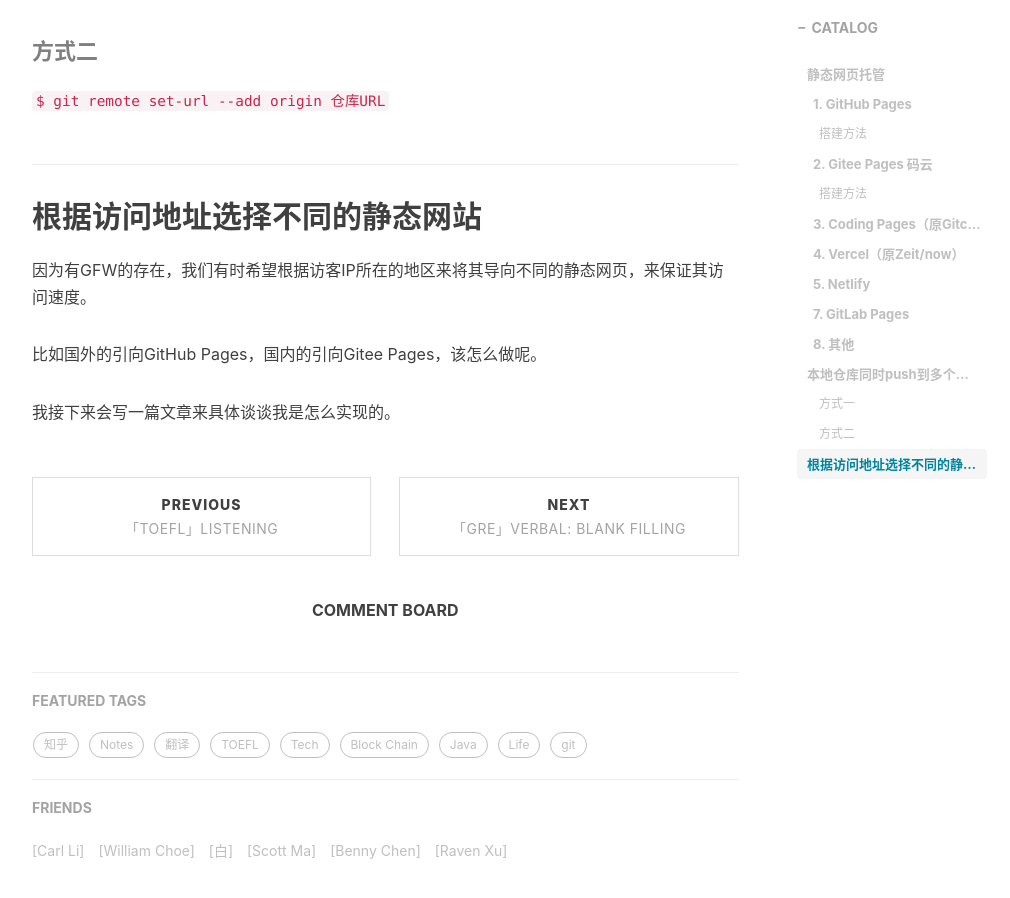
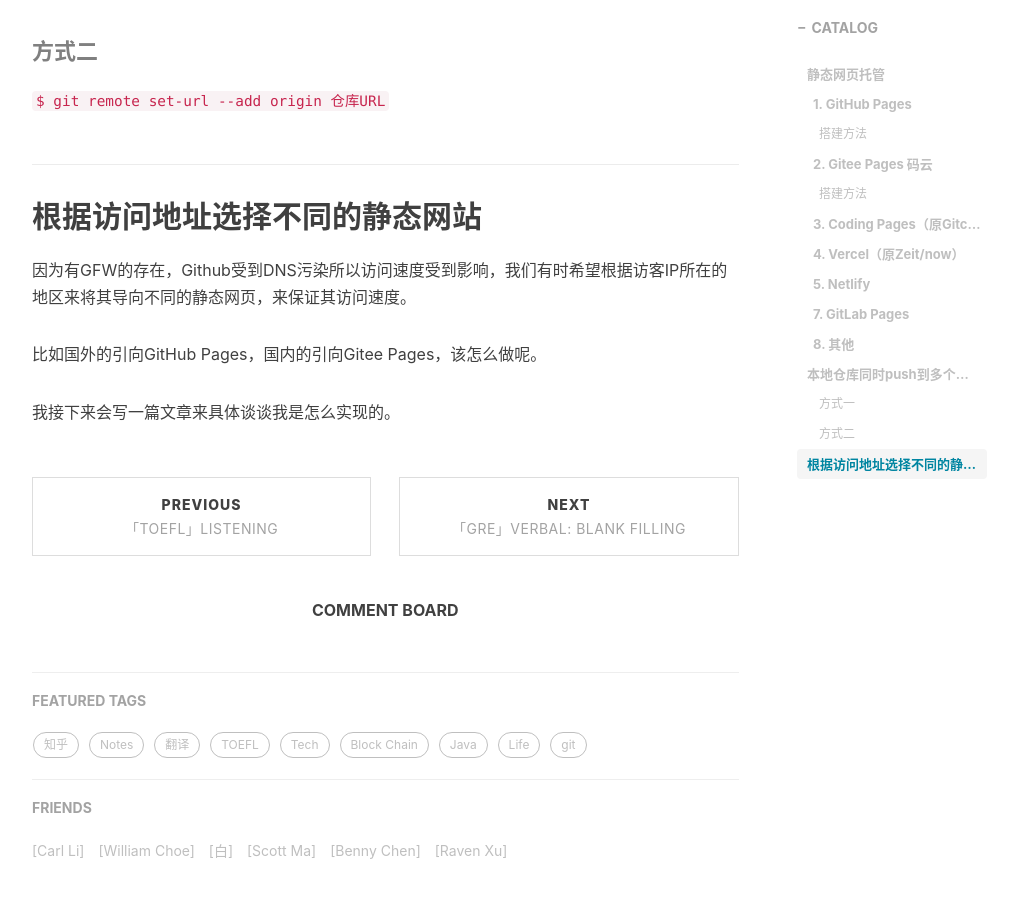
Before and after one commit to MessiahChen/MessiahChen.github.io, a Jekyll site: the page built from _posts/2020-07-31-Static-Pages.markdown, in a window 1280 px wide and 900 px high, scrolled down 6178 px. Shown: the whole window, without its empty margins (233-1243 px from the left). Built offline with Jekyll 4.4.1, drawn with Linux system fonts in a browser that asks for light colours; nearby versions of some CDN libraries; comment, search, counter and statistics services are not loaded.

Commit message:
update post

```diff
--- a/_posts/2020-07-31-Static-Pages.markdown
+++ b/_posts/2020-07-31-Static-Pages.markdown
@@ -152,7 +152,7 @@ Coding的前身是Gitcafe，后来被腾讯云收购改名Coding。但是部署
 
 ## 根据访问地址选择不同的静态网站
 
-因为有GFW的存在，我们有时希望根据访客IP所在的地区来将其导向不同的静态网页，来保证其访问速度。
+因为有GFW的存在，Github受到DNS污染所以访问速度受到影响，我们有时希望根据访客IP所在的地区来将其导向不同的静态网页，来保证其访问速度。
 
 比如国外的引向GitHub Pages，国内的引向Gitee Pages，该怎么做呢。
 
```
